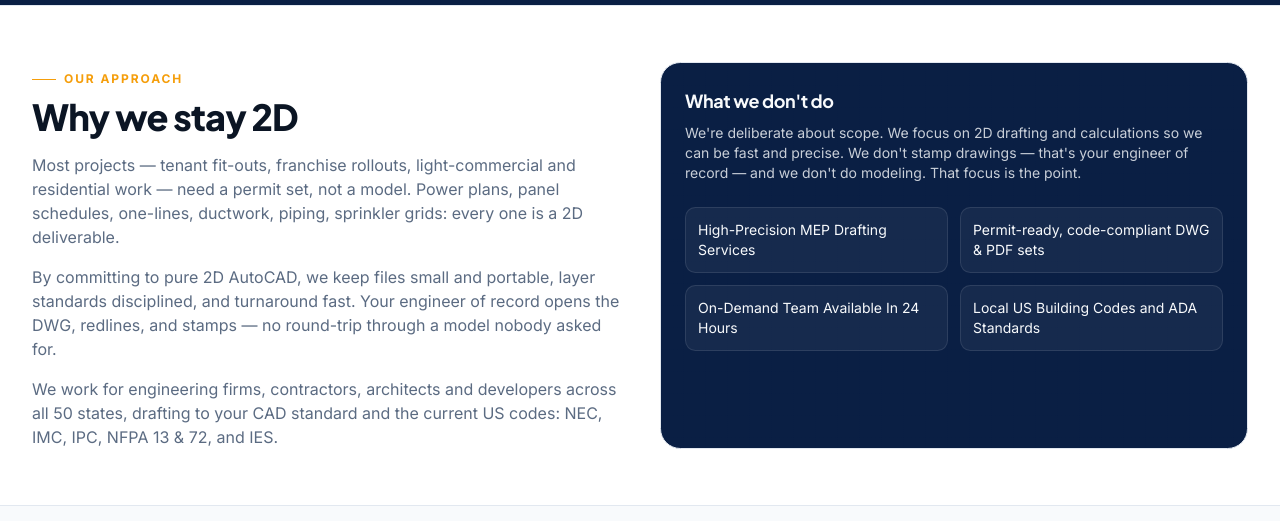
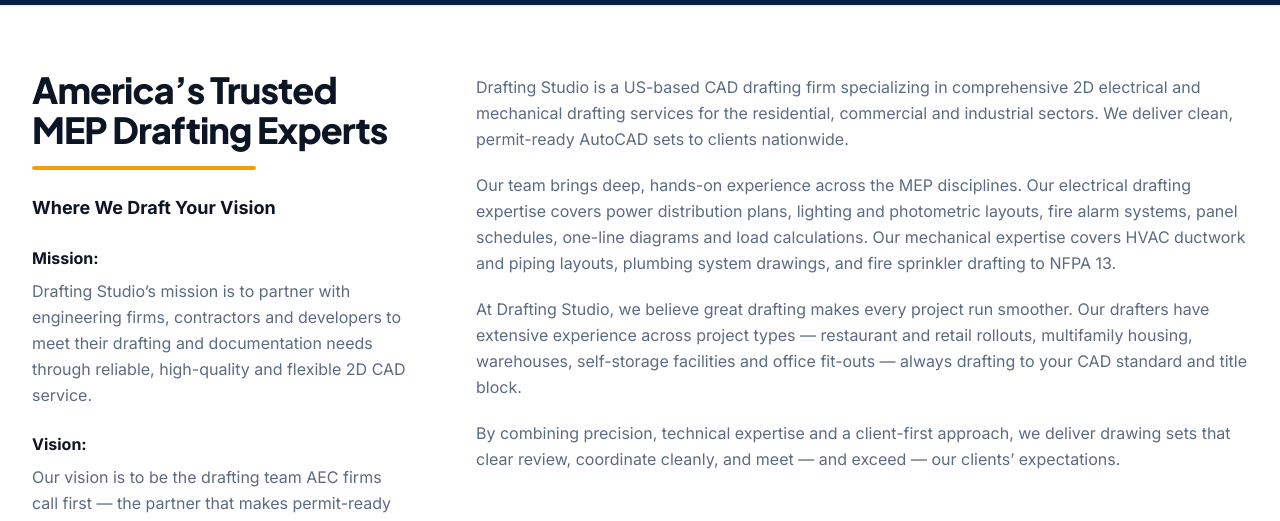
Before and after one commit to ahmad908786-lab/drafting-studio, a Next.js app: page /about in a window 1280 px wide. Shown: the part 412-933 px from the top of the page. Built offline with nearby package versions, Linux system fonts and the light colour scheme; no server answers; the database is empty.

Commit message:
About page: add Vision/Mission + company story section

```diff
--- a/app/(site)/about/page.tsx
+++ b/app/(site)/about/page.tsx
@@ -23,6 +23,55 @@
         description="We're a US-focused design and drafting studio that does one thing exceptionally well: clean, permit-ready 2D AutoCAD sets for MEP, fire protection and lighting."
         breadcrumbs={[{ label: "Home", href: "/" }, { label: "About" }]}
       />
+
+      <section className="py-14 sm:py-16">
+        <div className="container-page grid gap-10 lg:grid-cols-[minmax(0,380px)_1fr] lg:gap-16">
+          <div>
+            <h2 className="text-balance font-sans text-3xl font-extrabold tracking-tight text-foreground sm:text-4xl">
+              America&rsquo;s Trusted MEP Drafting Experts
+            </h2>
+            <span className="mt-4 block h-1 w-56 rounded-full bg-accent" aria-hidden />
+            <p className="mt-6 text-lg font-bold text-foreground">Where We Draft Your Vision</p>
+            <p className="mt-6 text-base font-bold text-foreground">Mission:</p>
+            <p className="mt-2 leading-relaxed text-muted-foreground">
+              Drafting Studio&rsquo;s mission is to partner with engineering firms, contractors
+              and developers to meet their drafting and documentation needs through reliable,
+              high-quality and flexible 2D CAD service.
+            </p>
+            <p className="mt-6 text-base font-bold text-foreground">Vision:</p>
+            <p className="mt-2 leading-relaxed text-muted-foreground">
+              Our vision is to be the drafting team AEC firms call first — the partner that
+              makes permit-ready drawing sets the easiest part of every project.
+            </p>
+          </div>
+          <div className="space-y-5 leading-relaxed text-muted-foreground lg:pt-1">
+            <p>
+              Drafting Studio is a US-based CAD drafting firm specializing in comprehensive 2D
+              electrical and mechanical drafting services for the residential, commercial and
+              industrial sectors. We deliver clean, permit-ready AutoCAD sets to clients
+              nationwide.
+            </p>
+            <p>
+              Our team brings deep, hands-on experience across the MEP disciplines. Our
+              electrical drafting expertise covers power distribution plans, lighting and
+              photometric layouts, fire alarm systems, panel schedules, one-line diagrams and
+              load calculations. Our mechanical expertise covers HVAC ductwork and piping
+              layouts, plumbing system drawings, and fire sprinkler drafting to NFPA 13.
+            </p>
+            <p>
+              At Drafting Studio, we believe great drafting makes every project run smoother.
+              Our drafters have extensive experience across project types — restaurant and
+              retail rollouts, multifamily housing, warehouses, self-storage facilities and
+              office fit-outs — always drafting to your CAD standard and title block.
+            </p>
+            <p>
+              By combining precision, technical expertise and a client-first approach, we
+              deliver drawing sets that clear review, coordinate cleanly, and meet — and
+              exceed — our clients&rsquo; expectations.
+            </p>
+          </div>
+        </div>
+      </section>
 
       <section className="py-14">
         <div className="container-page grid gap-10 lg:grid-cols-2">
```
